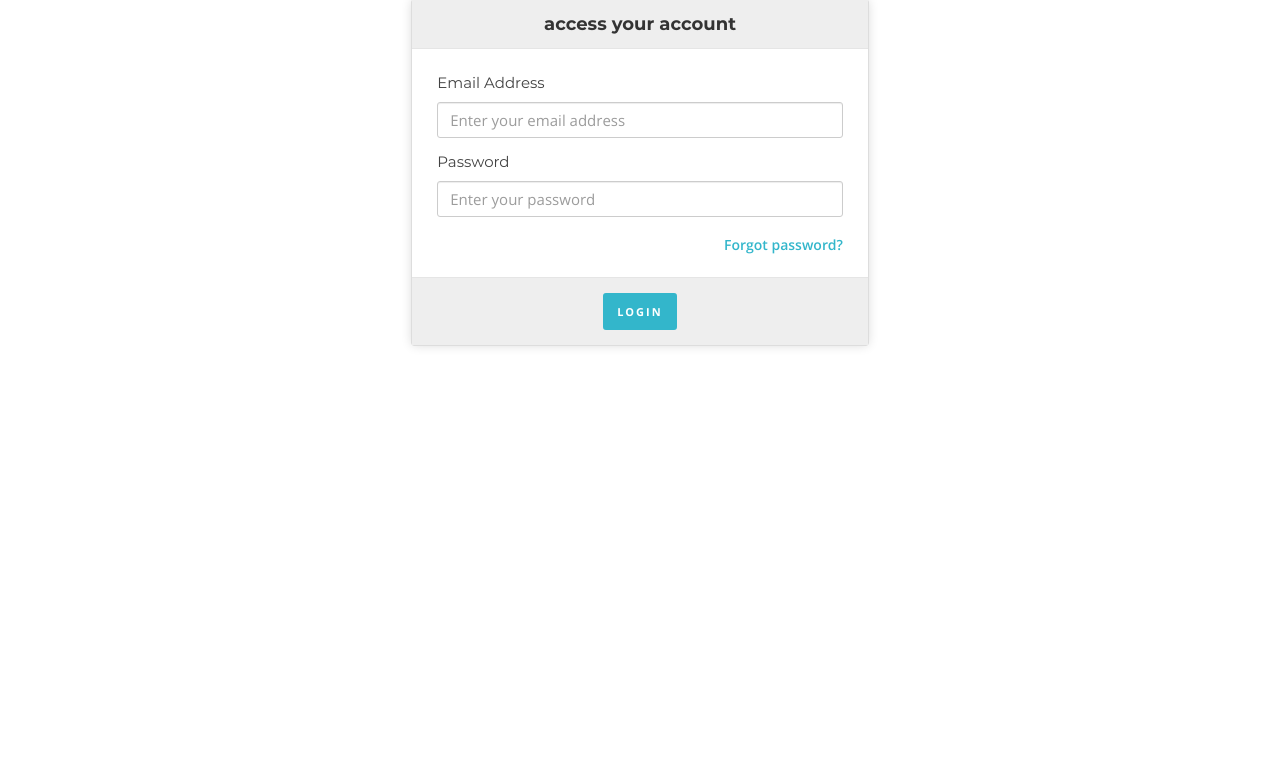
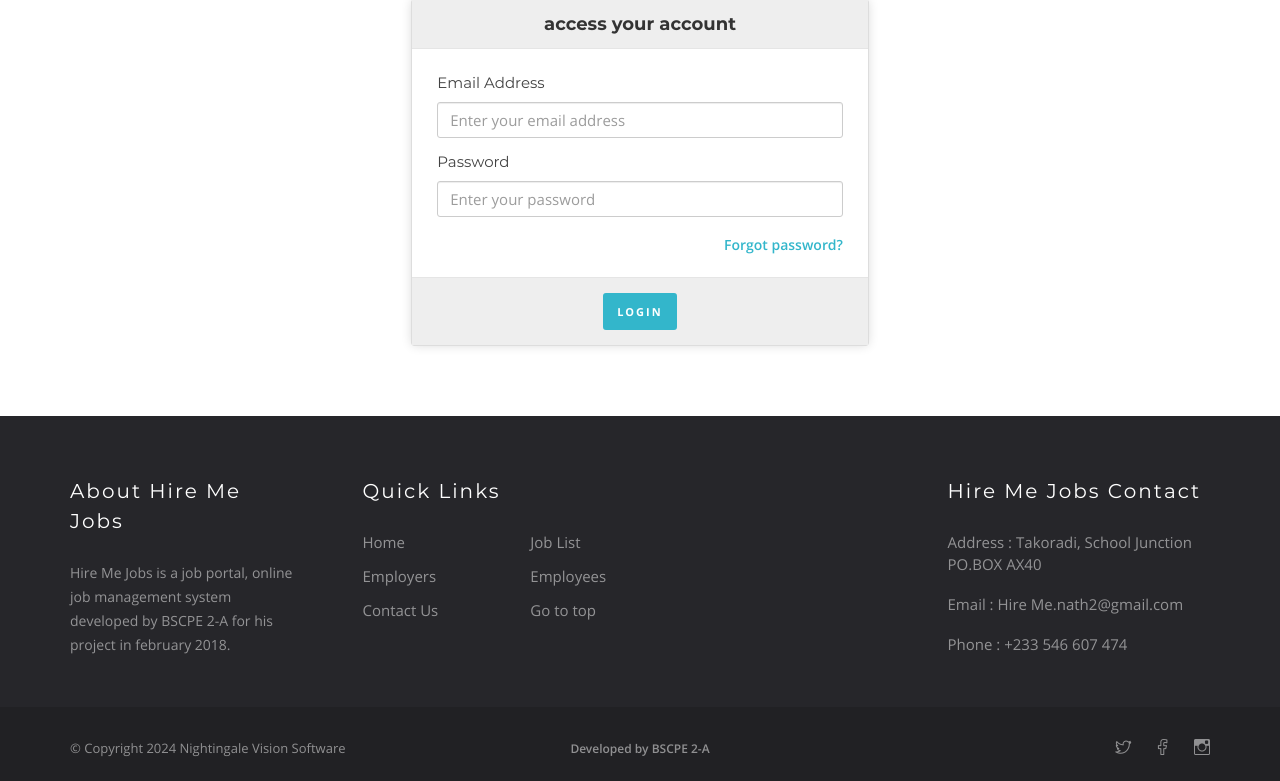
Before and after one commit to Lian-Cunanan/OnlineJobPortal, a PHP site: page /phpmail/login.php in a window 1280 px wide. Shown: the part 196-977 px from the top of the page. Before the commit the page ends 544 px from the top, so only its background shows below. Run offline with PHP 8.4, Linux system fonts and the light colour scheme; some web fonts are replaced.

Commit message:
fix the log in bugs

```diff
--- a/System/login.php
+++ b/System/login.php
@@ -261,7 +261,9 @@ include 'constants/check-login.php';
 
 <div class="modal-footer text-center">
 <button type="submit" class="btn btn-primary">Login</button>
+</div>
 
+</div>
 </form>
 
 							  			<div id="forgotPasswordModal" class="modal fade login-box-wrapper" tabindex="-1" style="display: none;" data-backdrop="static" data-keyboard="false" data-replace="true">
@@ -319,6 +321,104 @@ include 'constants/check-login.php';
 				</div>
 
 			</div>
+			<footer class="footer-wrapper">
+
+				<div class="main-footer">
+
+					<div class="container">
+
+						<div class="row">
+
+							<div class="col-sm-12 col-md-9">
+
+								<div class="row">
+
+									<div class="col-sm-6 col-md-4">
+
+										<div class="footer-about-us">
+											<h5 class="footer-title">About Hire Me Jobs</h5>
+											<p>Hire Me Jobs is a job portal, online job management system developed by BSCPE 2-A for his project in february 2018.</p>
+
+										</div>
+
+									</div>
+
+									<div class="col-sm-6 col-md-5 mt-30-xs">
+										<h5 class="footer-title">Quick Links</h5>
+										<ul class="footer-menu clearfix">
+											<li><a href="./">Home</a></li>
+											<li><a href="job-list.php">Job List</a></li>
+											<li><a href="employers.php">Employers</a></li>
+											<li><a href="employees.php">Employees</a></li>
+											<li><a href="contact.php">Contact Us</a></li>
+											<li><a href="#">Go to top</a></li>
+
+										</ul>
+
+									</div>
+
+								</div>
+
+							</div>
+
+							<div class="col-sm-12 col-md-3 mt-30-sm">
+
+								<h5 class="footer-title">Hire Me Jobs Contact</h5>
+
+								<p>Address : Takoradi, School Junction PO.BOX AX40</p>
+								<p>Email : <a href=":Hire Me.@gmail.com">Hire Me.nath2@gmail.com</a></p>
+								<p>Phone : <a href="tel:+233546607474">+233 546 607 474</a></p>
+
+
+							</div>
+
+
+						</div>
+
+					</div>
+
+				</div>
+
+				<div class="bottom-footer">
+
+					<div class="container">
+
+						<div class="row">
+
+							<div class="col-sm-4 col-md-4">
+
+								<p class="copy-right">&#169; Copyright <?php echo date('Y'); ?> Nightingale Vision Software</p>
+
+							</div>
+
+							<div class="col-sm-4 col-md-4">
+
+								<ul class="bottom-footer-menu">
+									<li><a >Developed by BSCPE 2-A</a></li>
+								</ul>
+
+							</div>
+
+							<div class="col-sm-4 col-md-4">
+								<ul class="bottom-footer-menu for-social">
+									<li><a href="<?php echo "$tw"; ?>"><i class="ri ri-twitter" data-toggle="tooltip" data-placement="top" title="twitter"></i></a></li>
+									<li><a href="<?php echo "$fb"; ?>"><i class="ri ri-facebook" data-toggle="tooltip" data-placement="top" title="facebook"></i></a></li>
+									<li><a href="<?php echo "$ig"; ?>"><i class="ri ri-instagram" data-toggle="tooltip" data-placement="top" title="instagram"></i></a></li>
+								</ul>
+							</div>
+
+						</div>
+
+					</div>
+
+				</div>
+
+			</footer>
+
+		</div>
+
+
+	</div>
 
 
 <div id="back-to-top">
```
